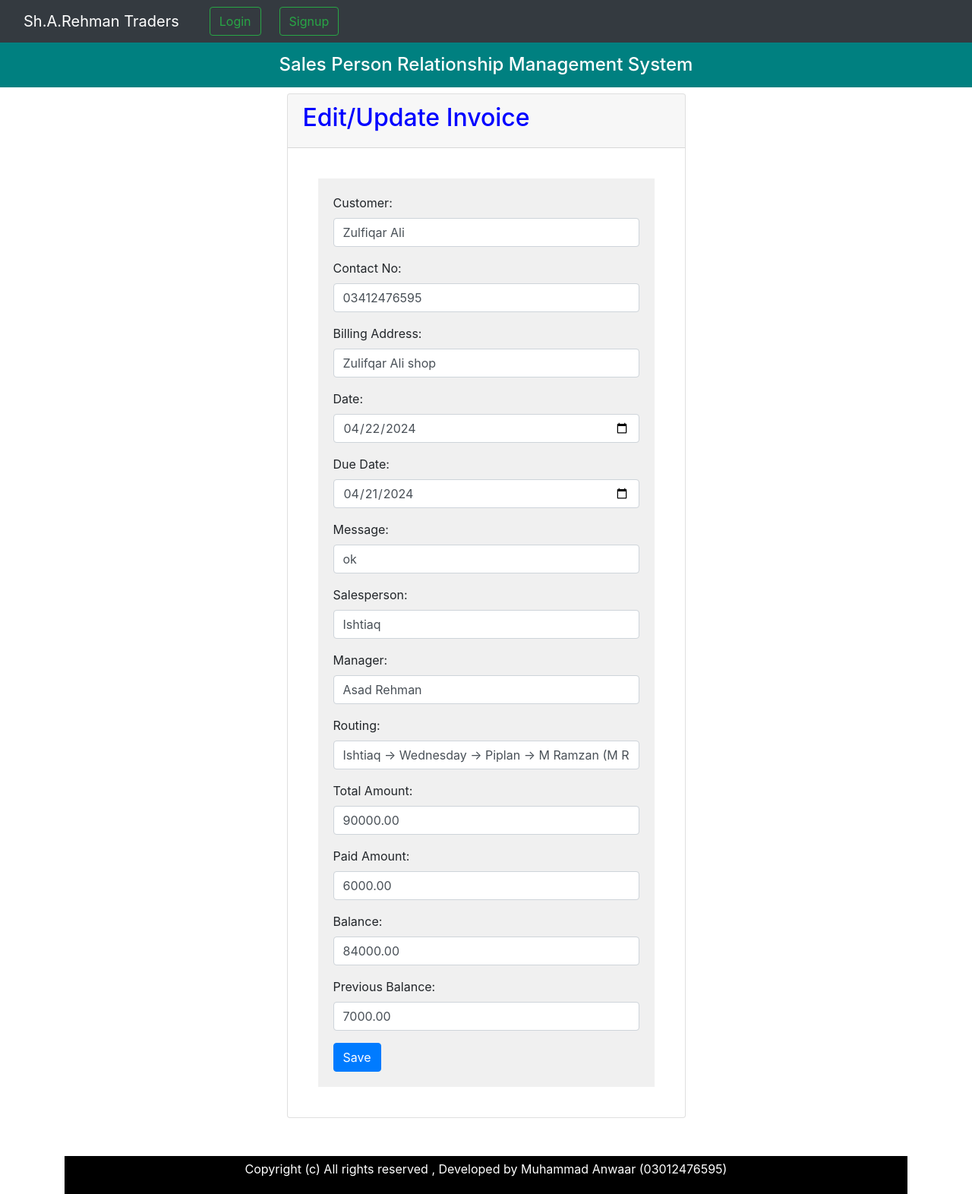
After one commit to Anwaar0012/srm, a Django app: page /invoice/invoice-edit/45 in a window 1280 px wide. The commit adds this page. Shown: the whole page at 76% size. Run offline with Django 3.2, Linux system fonts and the light colour scheme; data comes from the database, SQL or seed files in the repository; both versions use the stored data as it was after the commit; parts of the project's set-up code (start-up, migrations or seed data) failed here and were passed over; some libraries are stand-ins or nearby versions.

Commit message:
add cleaning

```diff
--- a/invoice/urls.py
+++ b/invoice/urls.py
@@ -1,12 +1,14 @@
 from django.contrib import admin
 from django.urls import path
-from .views import InvoiceListView, createInvoice, view_PDF,get_details_customer,get_product_rate,create_recovery,recovery_list,generate_invoice_excel_report,generate_shop_excel_report,generate_recoveries_excel_report
+from .views import InvoiceListView, createInvoice, view_PDF,get_details_customer,get_product_rate,create_recovery,recovery_list,generate_invoice_excel_report,generate_shop_excel_report,generate_recoveries_excel_report,delete_invoice,editInvoice
 
 app_name = 'invoice'
 urlpatterns = [
     path('', InvoiceListView.as_view(), name="invoice-list"),
     path('invoice/create/', createInvoice, name="invoice-create"),
     path('invoice-detail/<id>', view_PDF, name='invoice-detail'),
+    path('invoice-delete/<id>', delete_invoice, name='invoice-delete'),
+    path('invoice-edit/<id>', editInvoice, name='invoice-edit'),
     # path('invoice-download/<id>', generate_PDF, name='invoice-download'),
     path('create-recovery/<id>', create_recovery, name='create-recovery'),
     path('recovery-list/',recovery_list, name='recovery-list'),
--- a/invoice/views.py
+++ b/invoice/views.py
@@ -6,7 +6,9 @@ from .models import LineItem, Invoice,Recovery
 from .forms import LineItemFormset, InvoiceForm, RecoveryForm
 from myapp.models import Product, Shop
 from django.utils import timezone
+# from django.contrib import messages
 from django.contrib import messages
+from datetime import datetime
 
 
 import pdfkit
@@ -64,7 +66,8 @@ def createInvoice(request):
                     sale_types=form.data['sale_types'],
                     routing=form.data["routing"],
                     paid_amount=form.data["paid_amount"],
-                    # balance=form.data["balance"]
+                    # balance=form.data["balance"],
+                    # previous_balance=form.data['previous_balance']
                     )
             # invoice.save()
 
@@ -90,13 +93,7 @@ def createInvoice(request):
                     print(total)
             invoice.total_amount = total
             invoice.save()
-            messages.success(request, 'Invoice created successfully.')
-            return JsonResponse({'success': True})
-            # Calculate and update the balance
-            # invoice.balance = Decimal(str(invoice.total_amount)) - invoice.paid_amount
-            # invoice.balance = invoice.total_amount - Decimal(invoice.paid_amount)
-            # invoice.save()
-
+            # messages.success(request, 'Invoice created successfully.')
             try:
                 generate_PDF(request, id=invoice.id)
                 # messages.success(request, 'Invoice created successfully.')
@@ -106,12 +103,138 @@ def createInvoice(request):
                 return JsonResponse({'error': str(e)}, status=500)
                 # print(f"********{e}********")
             return redirect('/invoice/')
+    all_messages = messages.get_messages(request)
     context = {
         "title" : "Invoice Generator",
         "formset": formset,
         "form": form,
+        'messages':all_messages
     }
     return render(request, 'invoice/invoice-create.html', context)
+
+
+
+
+def editInvoice(request, id):
+    """
+    Invoice editing page.
+    Only admin has the authority to read and make changes here.
+    """
+
+    invoice = get_object_or_404(Invoice, pk=id)
+    try:
+        if request.method == 'POST':
+            # Update the attributes of the invoice object
+            invoice.customer = request.POST.get('customer')
+            invoice.customer_email = request.POST.get('customer_email')
+            invoice.billing_address = request.POST.get('billing_address')
+            # invoice.date = request.POST.get('date')
+            invoice.date = datetime.strptime(request.POST.get('date'), '%Y-%m-%d')
+            # invoice.due_date = request.POST.get('due_date')
+            invoice.due_date = datetime.strptime(request.POST.get('due_date'), '%Y-%m-%d')
+            invoice.message = request.POST.get('message')
+            invoice.salesperson = request.POST.get('salesperson')
+            invoice.manager = request.POST.get('manager')
+            invoice.routing = request.POST.get('routing')
+            invoice.total_amount = request.POST.get('total_amount')
+            invoice.paid_amount = request.POST.get('paid_amount')
+            invoice.balance = request.POST.get('balance')
+            invoice.previous_balance = request.POST.get('previous_balance')
+            # Update more fields as needed
+
+            # Save the changes
+            invoice.save()
+            return redirect('/invoice/')
+    except Exception as e:
+            messages.error(request, f'An error occurred: {e}')
+            # return JsonResponse({'error': str(e)}, status=500)
+
+    # Get all messages and pass them to the template context
+    all_messages = messages.get_messages(request)
+    context = {
+        'invoice': invoice,
+        'invoice_id': id,
+        'messages':all_messages
+    }
+    return render(request, 'invoice/invoice-edit.html', context)
+
+# def editInvoice(request, id):
+#     """
+#     Invoice editing page.
+#     Only admin has the authority to read and make changes here.
+#     """
+
+#     invoice = get_object_or_404(Invoice, id=id)
+
+#     if request.method == 'POST':
+#         form = InvoiceForm(request.POST, initial={'customer': invoice.customer,
+#                                                    'customer_email': invoice.customer_email,
+#                                                    'billing_address': invoice.billing_address,
+#                                                    'date': invoice.date,
+#                                                    'due_date': invoice.due_date,
+#                                                    'message': invoice.message,
+#                                                    'salesperson': invoice.salesperson,
+#                                                    'manager': invoice.manager,
+#                                                    'sale_types': invoice.sale_types,
+#                                                    'routing': invoice.routing,
+#                                                    'paid_amount': invoice.paid_amount,
+#                                                    'balance':invoice.balance,
+#                                                    'previous_balance':invoice.previous_balance
+
+#                                                    })
+#         if form.is_valid():
+#             # Update the existing invoice with the form data
+#             invoice.customer = form.cleaned_data['customer']
+#             invoice.customer_email = form.cleaned_data['customer_email']
+#             invoice.billing_address = form.cleaned_data['billing_address']
+#             invoice.date = form.cleaned_data['date']
+#             invoice.due_date = form.cleaned_data['due_date']
+#             invoice.message = form.cleaned_data['message']
+#             invoice.salesperson = form.cleaned_data['salesperson']
+#             invoice.manager = form.cleaned_data['manager']
+#             invoice.sale_types = form.cleaned_data['sale_types']
+#             invoice.routing = form.cleaned_data['routing']
+#             invoice.paid_amount = form.cleaned_data['paid_amount']
+#             invoice.balance = form.cleaned_data['balance']
+#             invoice.previous_balance = form.cleaned_data['previous_balance']
+
+#             invoice.save()
+#             messages.success(request, 'Invoice updated successfully.')
+#             return redirect('/invoice/')
+#     else:
+#         form = InvoiceForm(initial={'customer': invoice.customer,
+#                                      'customer_email': invoice.customer_email,
+#                                      'billing_address': invoice.billing_address,
+#                                      'date': invoice.date,
+#                                      'due_date': invoice.due_date,
+#                                      'message': invoice.message,
+#                                      'salesperson': invoice.salesperson,
+#                                      'manager': invoice.manager,
+#                                      'sale_types': invoice.sale_types,
+#                                      'routing': invoice.routing,
+#                                      'paid_amount': invoice.paid_amount,
+#                                      'balance':invoice.balance,
+#                                      'previous_balance':invoice.previous_balance
+#                                      })
+
+#     context = {
+#         "title" : "Edit Invoice",
+#         "form": form,
+#         "invoice_id":id,
+#     }
+#     return render(request, 'invoice/invoice-edit.html', context)
+
+def delete_invoice(request, id):
+    invoice = get_object_or_404(Invoice, id=id)
+    try:
+        if request.method == 'POST':
+            invoice.delete()
+            return redirect('/invoice/')
+    except Exception as e:
+                messages.error(request, f'An error occurred: {e}')
+                return JsonResponse({'error': str(e)}, status=500)
+
+    return render(request, 'invoice/delete_invoice_confirm.html', {'invoice': invoice})
 
 
 def view_PDF(request, id=None):
--- a/templates/base.html
+++ b/templates/base.html
@@ -48,7 +48,6 @@
     <script src="https://stackpath.bootstrapcdn.com/bootstrap/4.5.2/js/bootstrap.min.js"></script>
     <!-- Custom JS -->
     {% block custom_js %}
-
     {% endblock %}
     {% block extra_scripts %}{% endblock extra_scripts %}
 </body>
--- /dev/null
+++ b/templates/invoice/invoice-edit.html
@@ -0,0 +1,86 @@
+{% extends 'base.html' %}
+{% block content %}
+<div class="container">
+    <div class="row justify-content-center">
+        <div class="col-md-6">
+            <div class="card">
+                <div class="card-header">
+                    <h2 style="color: blue;">Edit/Update Invoice</h2>
+                </div>
+                <div class="card-body">
+                    <!-- Messages div for displaying success or error messages -->
+                    {% if messages %}
+                        {% for message in messages %}
+                            <div class="alert alert-{{ message.tags }} bg-warning" role="alert">
+                                {{ message }}
+                            </div>
+                        {% endfor %}
+                    {% endif %}
+                <div class="card-body">
+                    <form method="post" action={% url 'invoice:invoice-edit' id=invoice_id %} style="background-color: #f0f0f0; padding: 20px;">
+                        {% csrf_token %}
+                        <div class="form-group">
+                            <label for="customer">Customer:</label>
+                            <input type="text" class="form-control" name="customer" value="{{ invoice.customer }}">
+                        </div>
+                        <div class="form-group">
+                            <label for="customer_email">Contact No:</label>
+                            <input type="text" class="form-control" name="customer_email" value="{{ invoice.customer_email }}">
+                        </div>
+                        <div class="form-group">
+                            <label for="billing_address">Billing Address:</label>
+                            <input type="text" class="form-control" name="billing_address" value="{{ invoice.billing_address }}">
+                        </div>
+                        <div class="form-group">
+                            <label for="date">Date:</label>
+                            <input type="date" class="form-control" name="date" value="{{ invoice.date|date:'Y-m-d' }}">
+                        </div>
+                        <div class="form-group">
+                            <label for="due_date">Due Date:</label>
+                            <input type="date" class="form-control" name="due_date" value="{{ invoice.due_date|date:'Y-m-d' }}"">
+                        </div>
+                        <div class="form-group">
+                            <label for="message">Message:</label>
+                            <input type="text" class="form-control" name="message" value="{{ invoice.message }}">
+                        </div>
+                        <div class="form-group">
+                            <label for="salesperson">Salesperson:</label>
+                            <input type="text" class="form-control" name="salesperson" value="{{ invoice.salesperson }}">
+                        </div>
+                        <div class="form-group">
+                            <label for="manager">Manager:</label>
+                            <input type="text" class="form-control" name="manager" value="{{ invoice.manager }}">
+                        </div>
+                        <div class="form-group">
+                            <label for="routing">Routing:</label>
+                            <input type="text" class="form-control" name="routing" value="{{ invoice.routing }}">
+                        </div>
+                        <div class="form-group">
+                            <label for="total_amount">Total Amount:</label>
+                            <input type="number" class="form-control" name="total_amount" value="{{ invoice.total_amount }}">
+                        </div>
+                        <div class="form-group">
+                            <label for="paid_amount">Paid Amount:</label>
+                            <input type="number" class="form-control" name="paid_amount" value="{{ invoice.paid_amount }}">
+                        </div>
+                        <div class="form-group">
+                            <label for="balance">Balance:</label>
+                            <input type="number" class="form-control" name="balance" value="{{ invoice.balance }}">
+                        </div>
+                        <div class="form-group">
+                            <label for="previous_balance">Previous Balance:</label>
+                            <input type="number" class="form-control" name="previous_balance" value="{{ invoice.previous_balance }}">
+                        </div>
+                        <!-- Add fields for other attributes -->
+                        <button type="submit" class="btn btn-primary">Save</button>
+                        {% comment %} <button type="submit" class="btn btn-success btn-block">Update</button> {% endcomment %}
+                    </form>
+                </div>
+            </div>
+        </div>
+    </div>
+</div>
+{% endblock %}
+{% block custom_js %}
+
+    {% endblock %}
```
Also changed, not shown: invoice/forms.py (+25 -1 lines), templates/invoice/delete_invoice_confirm.html (added, +21 -0 lines), templates/invoice/invoice-create.html (+19 -1 lines), templates/invoice/invoice-edit copy.html (added, +21 -0 lines), templates/invoice/invoice-list.html (+37 -25 lines), templates/myapp/transaction/transaction_list.html (+7 -5 lines), db.sqlite3.
